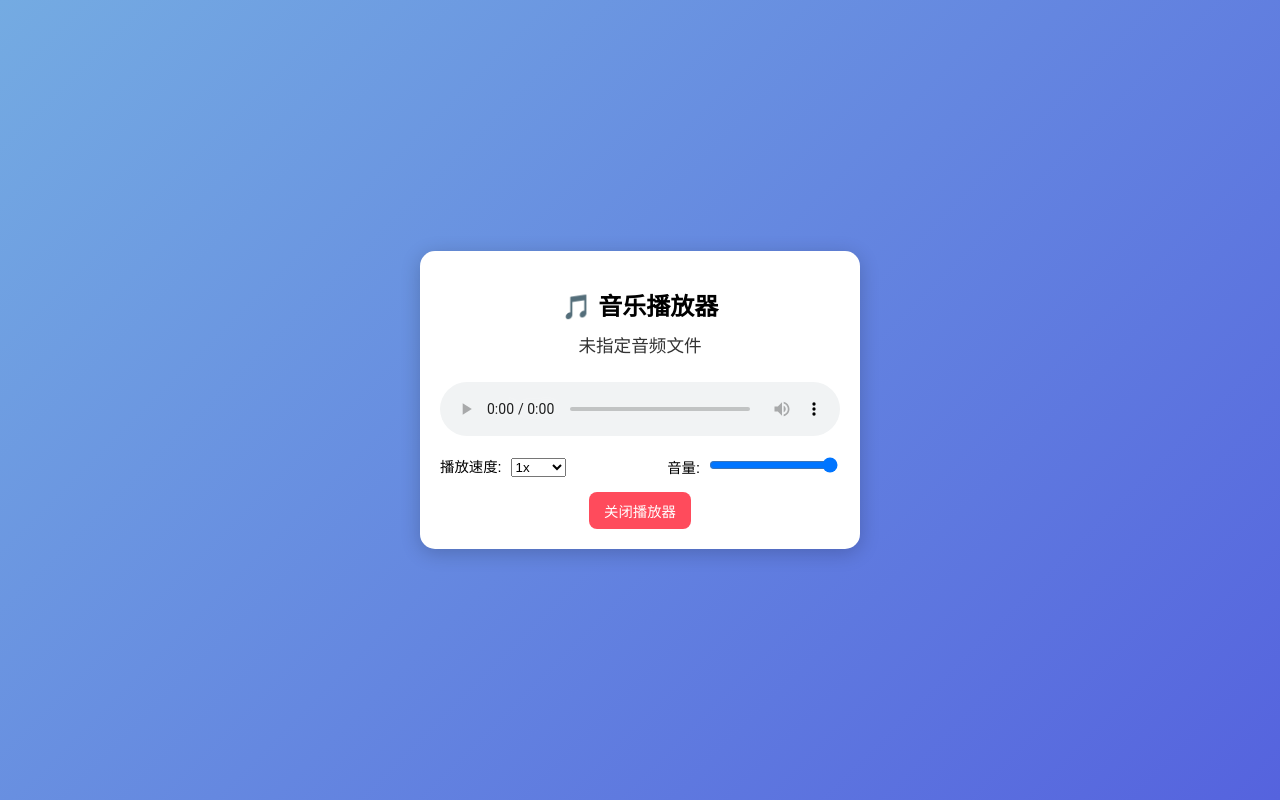
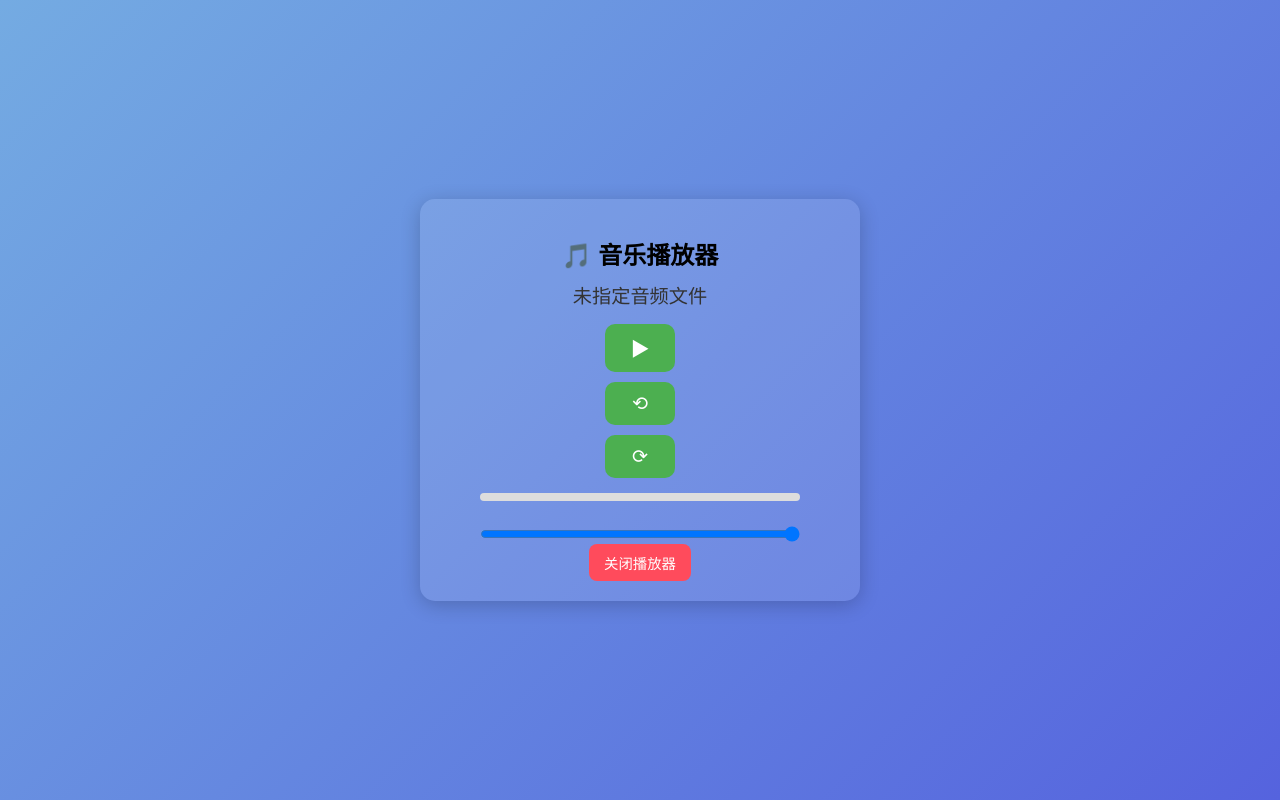
Before and after one commit to haoqi75/haoqi-gweb, a plain HTML site: page public/music/index.html in a window 1280 px wide. Drawn offline with Linux system fonts and the light colour scheme.

Commit message:
更新音乐播放器

```diff
--- a/public/music/index.html
+++ b/public/music/index.html
@@ -4,32 +4,28 @@
     <meta charset="UTF-8">
     <meta name="viewport" content="width=device-width, initial-scale=1.0">
     <title>高级音乐播放器</title>
+    <link rel="icon" href="favicon.jpg" type="image/png">
     <link rel="stylesheet" href="style.css">
 </head>
 <body>
     <div class="player-container">
         <h1>🎵 音乐播放器</h1>
         <div class="now-playing" id="nowPlaying">加载中...</div>
-        <audio id="player" controls autoplay>
+
+        <!-- 使用自定义样式隐藏默认播放器控件 -->
+        <div class="custom-controls">
+            <div id="playPauseBtn" class="btn" title="播放/暂停">▶</div>
+            <div id="rewindBtn" class="btn" title="后退 10秒">⟲</div>
+            <div id="forwardBtn" class="btn" title="前进 10秒">⟳</div>
+            <div class="progress-bar" id="progressBar">
+                <div id="progress" class="progress"></div>
+            </div>
+            <input type="range" id="volumeControl" min="0" max="1" step="0.01" value="1" class="volume-slider">
+        </div>
+
+        <audio id="player" preload="metadata">
             您的浏览器不支持音频元素
         </audio>
-
-        <div class="controls">
-            <label>播放速度:
-                <select id="speedControl">
-                    <option value="0.5">0.5x</option>
-                    <option value="0.75">0.75x</option>
-                    <option value="1" selected>1x</option>
-                    <option value="1.25">1.25x</option>
-                    <option value="1.5">1.5x</option>
-                    <option value="2">2x</option>
-                </select>
-            </label>
-
-            <label>音量:
-                <input type="range" id="volumeControl" min="0" max="1" step="0.01" value="1">
-            </label>
-        </div>
 
         <button class="close-btn" onclick="window.close()">关闭播放器</button>
     </div>
--- a/public/music/script.js
+++ b/public/music/script.js
@@ -5,7 +5,11 @@ const audioUrl = decodeURIComponent(urlParams.get('url') || '');
 // 设置播放器
 const player = document.getElementById('player');
 const nowPlaying = document.getElementById('nowPlaying');
-const speedControl = document.getElementById('speedControl');
+const playPauseBtn = document.getElementById('playPauseBtn');
+const rewindBtn = document.getElementById('rewindBtn');
+const forwardBtn = document.getElementById('forwardBtn');
+const progressBar = document.getElementById('progressBar');
+const progress = document.getElementById('progress');
 const volumeControl = document.getElementById('volumeControl');
 
 if (audioUrl) {
@@ -19,12 +23,39 @@ if (audioUrl) {
     nowPlaying.textContent = '未指定音频文件';
 }
 
-// 播放速度调整
-speedControl.addEventListener('change', () => {
-    player.playbackRate = parseFloat(speedControl.value);
+// 播放/暂停
+playPauseBtn.addEventListener('click', () => {
+    if (player.paused) {
+        player.play();
+        playPauseBtn.textContent = '❚❚';  // 播放时切换为暂停图标
+    } else {
+        player.pause();
+        playPauseBtn.textContent = '▶';   // 暂停时切换为播放图标
+    }
+});
+
+// 后退 10秒
+rewindBtn.addEventListener('click', () => {
+    player.currentTime = Math.max(0, player.currentTime - 10);
+});
+
+// 前进 10秒
+forwardBtn.addEventListener('click', () => {
+    player.currentTime = Math.min(player.duration || 0, player.currentTime + 10);
+});
+
+// 进度条
+player.addEventListener('timeupdate', () => {
+    const percent = (player.currentTime / player.duration) * 100;
+    progress.style.width = percent + '%';
+});
+
+progressBar.addEventListener('click', (e) => {
+    const percent = (e.offsetX / progressBar.offsetWidth);
+    player.currentTime = percent * player.duration;
 });
 
 // 音量调节
 volumeControl.addEventListener('input', () => {
-    player.volume = parseFloat(volumeControl.value);
+    player.volume = volumeControl.value;
 });
--- a/public/music/style.css
+++ b/public/music/style.css
@@ -10,7 +10,7 @@ body {
 }
 
 .player-container {
-    background: white;
+    background: rgba(255,255,255,0.1);
     border-radius: 15px;
     padding: 20px;
     width: 90%;
@@ -24,30 +24,53 @@ h1 {
     margin-bottom: 10px;
 }
 
-audio {
-    width: 100%;
-    margin: 15px 0;
-}
-
 .now-playing {
-    font-size: 1.1em;
+    font-size: 1.2em;
     color: #333;
     margin-bottom: 10px;
 }
 
-.controls {
+.custom-controls {
     display: flex;
-    justify-content: space-between;
+    flex-direction: column;
     align-items: center;
-    margin-bottom: 15px;
 }
 
-label {
-    font-size: 0.9em;
+.custom-controls .btn {
+    background: #4CAF50;
+    color: white;
+    border: none;
+    padding: 10px;
+    margin: 5px;
+    border-radius: 10px;
+    cursor: pointer;
+    font-size: 1.2em;
+    width: 50px;
 }
 
-select, input[type="range"] {
-    margin-left: 5px;
+.custom-controls .btn:hover {
+    background-color: #45a049;
+}
+
+.progress-bar {
+    width: 80%;
+    height: 8px;
+    background-color: #ddd;
+    border-radius: 4px;
+    margin: 10px 0;
+    cursor: pointer;
+}
+
+.progress {
+    height: 100%;
+    width: 0;
+    background: linear-gradient(90deg, #4CAF50, #8BC34A);
+    border-radius: 4px;
+}
+
+.volume-slider {
+    width: 80%;
+    margin-top: 15px;
 }
 
 .close-btn {
```
Also changed, not shown: 1 other file.
